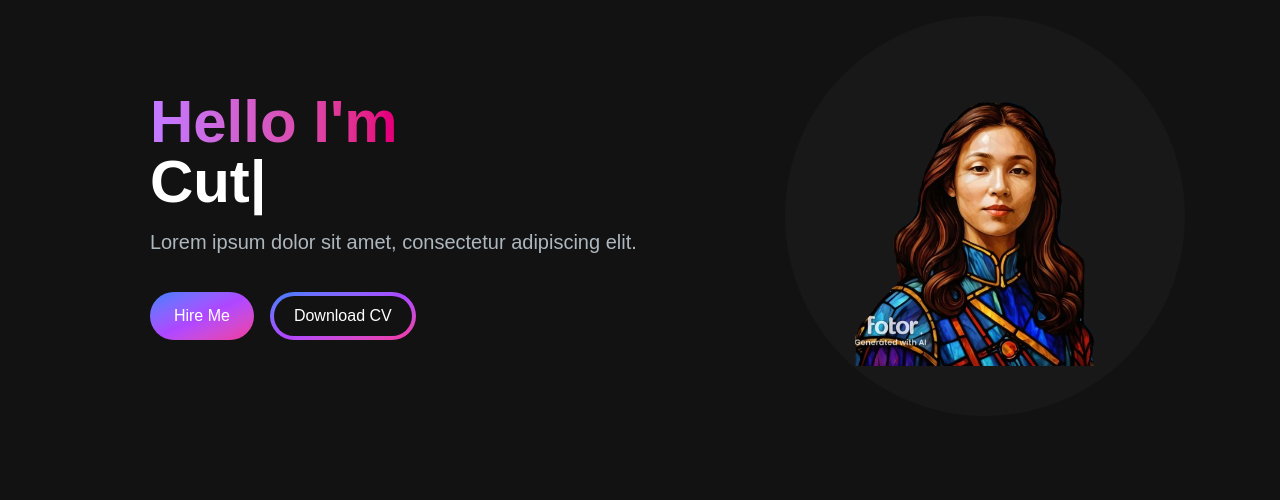
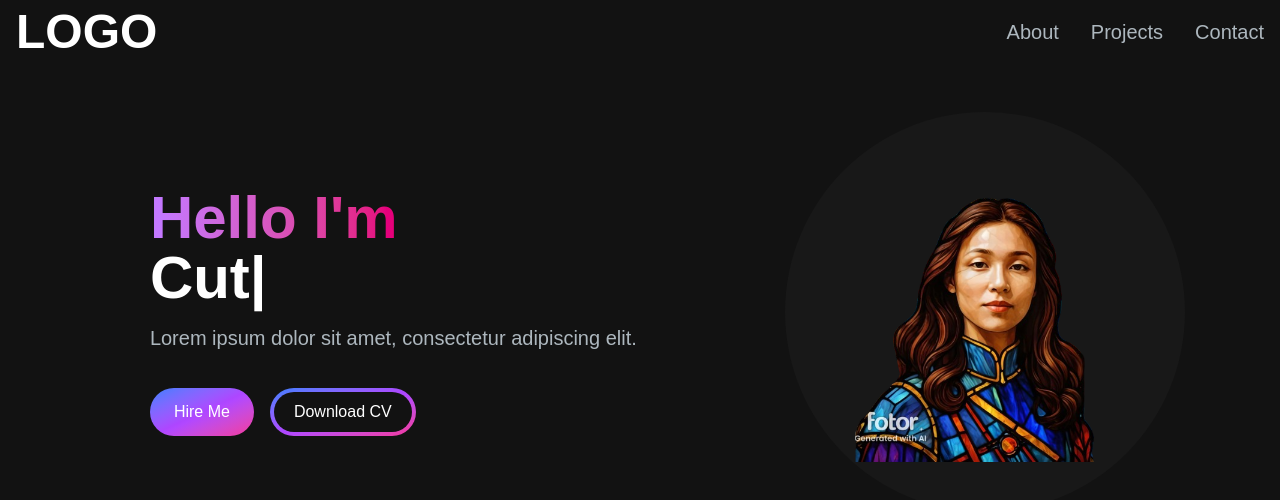
Before and after one commit to cyyau3/my-portfolio, a Next.js app: page / in a window 1280 px wide. Shown: the top 500 px of the page. Built offline with nearby package versions, Linux system fonts and the light colour scheme.

Commit message:
Added Navbar

```diff
--- /dev/null
+++ b/src/app/components/MenuOverlay.jsx
@@ -0,0 +1,16 @@
+import React from 'react';
+import NavLink from "./NavLink";
+
+const MenuOverlay = ({links}) => {
+    return (
+        <ul className="flex flex-col py-4 items-center">
+            {links.map((links, index) => (
+                <li key={index}>
+                <NavLink href={links.path} title={links.title} />
+                </li>
+            ))}
+        </ul>
+    )
+}
+
+export default MenuOverlay;
--- /dev/null
+++ b/src/app/components/NavLink.jsx
@@ -0,0 +1,13 @@
+import Link from "next/link";
+
+const NavLink = ({href, title}) => {
+    return (
+        <Link
+        href={href}
+        className="block py-2 pl-3 pr-4 text-[#ADB7BE] sm:text-xl rounded md:p-0 hover:text-white">
+            {title}
+        </Link>
+    );
+};
+
+export default NavLink;
--- /dev/null
+++ b/src/app/components/Navbar.jsx
@@ -0,0 +1,61 @@
+"use client";
+import Link from 'next/link';
+import React, {useState} from 'react';
+import NavLink from './NavLink';
+import { Bars3Icon, XMarkIcon } from '@heroicons/react/24/solid';
+import MenuOverlay from './MenuOverlay';
+
+const navLinks = [
+    {
+        title: "About",
+        path: "#about",
+    },
+    {
+        title:"Projects",
+        path:"#projects",
+    },
+    {
+        title:"Contact",
+        path:"#contact",
+    }
+]
+
+const Navbar = () => {
+    const [navbarOpen, setNavbarOpen] = useState(false);
+    return (
+        <nav className="fixed top-0 left-0 right-0 z-10 bg-[#121212] bg-opacity-100">
+            <div className="flex flex-wrap items-center justify-between mx-auto px-4 py-2">
+                <Link href={"/"} className="text-2xl md:text-5xl text-white font-semibold">
+                    LOGO
+                </Link>
+                <div className="mobile-menu block md:hidden">
+                    {!navbarOpen ? (
+                            <button onClick={() => setNavbarOpen(true)} className="flex items-center px-3 py-2 border rounded border-slate-200 text-slate-200 hover:text-white hover:border-white">
+                                <Bars3Icon className="h-5 w-5" />
+                            </button>
+                        ): (
+                            <button onClick={() => setNavbarOpen(false)} className="flex items-center px-3 py-2 border rounded border-slate-200 text-slate-200 hover:text-white hover:border-white">
+                                <XMarkIcon className="h-5 w-5" />
+                            </button>
+                        )
+                    }
+                </div>
+                <div className="menu hidden md:block md:w-auto" id="navbar">
+                    <ul className="flex p-4 md:p-0 md:flex-row md:space-x-8 mt-0">
+                        {
+                            navLinks.map((link, index) => (
+                                <li key={index}>
+                                    <NavLink href={link.path} title={link.title} />
+                                </li>
+                            ))
+                        }
+
+                    </ul>
+                </div>
+            </div>
+            {navbarOpen ? <MenuOverlay links={navLinks} /> : null}
+        </nav>
+    );
+};
+
+export default Navbar;
--- a/src/app/page.js
+++ b/src/app/page.js
@@ -1,10 +1,12 @@
 import Image from "next/image";
 import HeroSection from "./components/HeroSection";
+import Navbar from "./components/Navbar";
 
 export default function Home() {
   return (
       <main className="flex min-h-screen flex-col bg-[#121212]">
-        <div className="container mx-auto px-12 py-4">
+        <Navbar />
+        <div className="container mt-24 mx-auto px-12 py-4">
           <HeroSection />
         </div>
       </main>
```
Also changed, not shown: package.json (+5 -4 lines), 1 other file (tests, documents, lock files or other folders).
